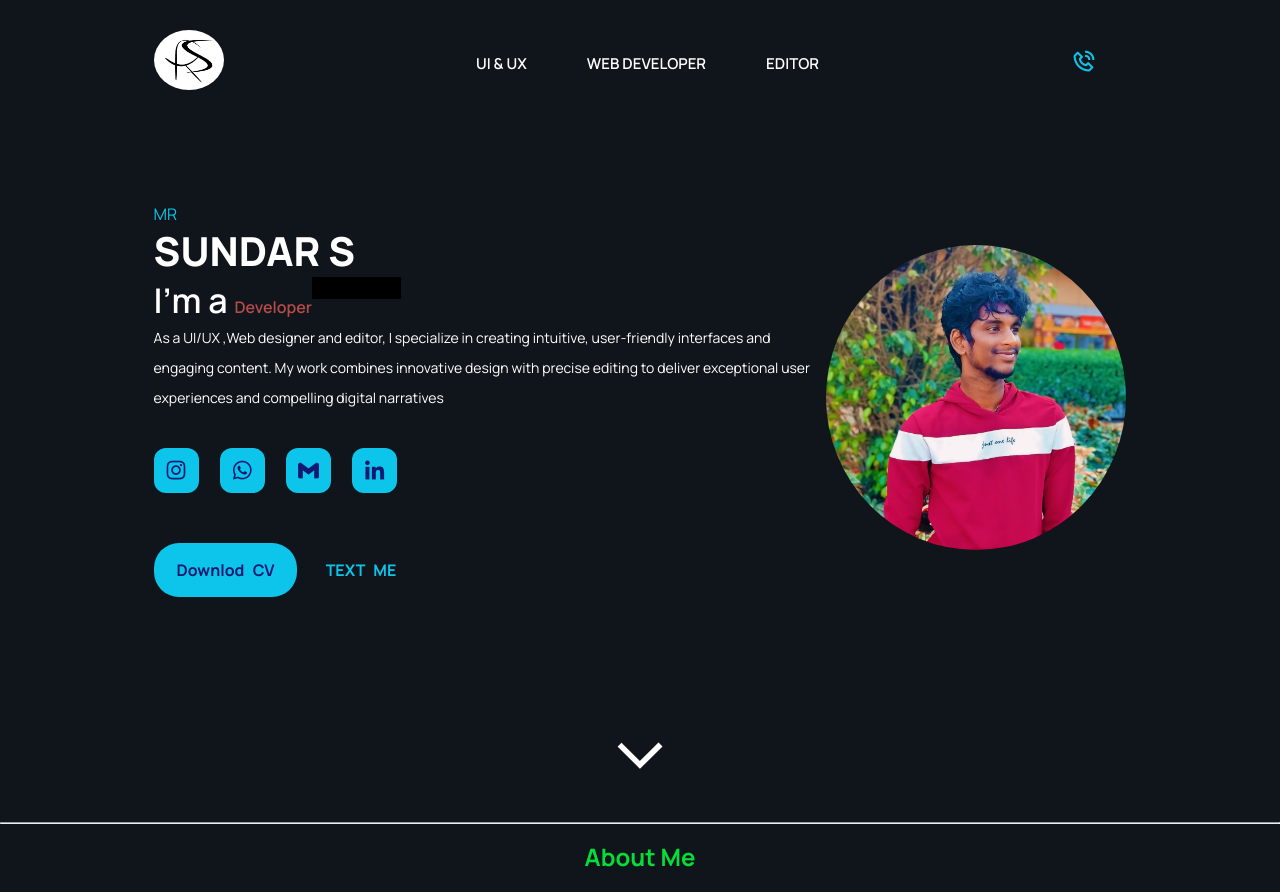
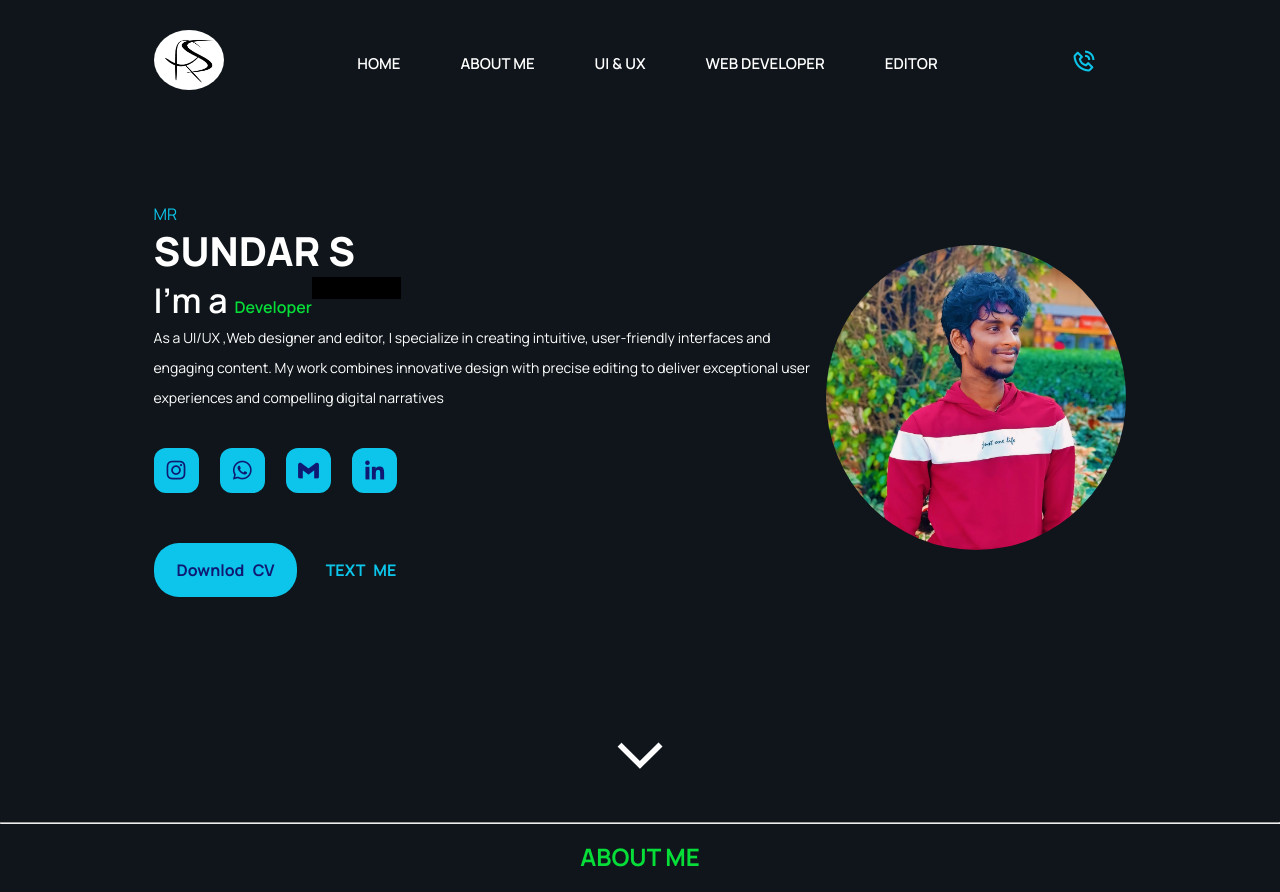
Before and after one commit to sundarradnus3/github, a plain HTML site: page index.html in a window 1280 px wide. Shown: the top 892 px of the page. Drawn offline with nearby package versions, Linux system fonts and the light colour scheme.

Commit message:
update files

```diff
--- a/index.html
+++ b/index.html
@@ -23,6 +23,8 @@
             <img src="logo.png">
         </a>
         <ul class="nav-links">
+            <li><a href="#home">HOME</a></li>
+            <li><a href="#aboutme">ABOUT ME</a></li>
             <li><a href="#ui&ux">UI & UX</a></li>
             <li><a href="#web developer"> WEB DEVELOPER</a></li>
             <li><a href="#editor">EDITOR</a></li>
@@ -37,6 +39,7 @@
 
 
     <!-- home section  -->
+    <section id="home"></section>
     <section class="home">
         <div class="home-text">
             <span>MR</span>
@@ -65,7 +68,8 @@
     <hr>
     <footer>
         <section id="projects">
-            <h2>About Me</h2>
+            <section id="aboutme"></section>
+            <h2>ABOUT ME</h2>
             <br/>
             <h5>As a skilled UI/UX designer with expertise in Figma, HTML, and CSS, I create intuitive and visually appealing digital experiences that captivate users and drive engagement. My passion for design extends to video editing and graphic design, allowing me to deliver a holistic approach to your brand's digital presence. With a proven track record of successful projects, I bring innovation and creativity to every aspect of design, ensuring your brand stands out in a competitive market. Whether it's crafting seamless user interfaces, developing responsive websites, or producing compelling visual content, my goal is to elevate your brand with solutions that resonate with your audience. Let’s work together to transform your vision into a dynamic and engaging reality—refer to my past projects to see how I can bring your ideas to life.</h5>
             <br/>
--- a/style.css
+++ b/style.css
@@ -137,7 +137,7 @@ section {
 
 .typing-text span::before{
     content: "software Developer";
-    color: #b74b4b;
+    color: #06dd38;
     animation: words 20s infinite;
 }
 
```
Also changed, not shown: 1 other file.
